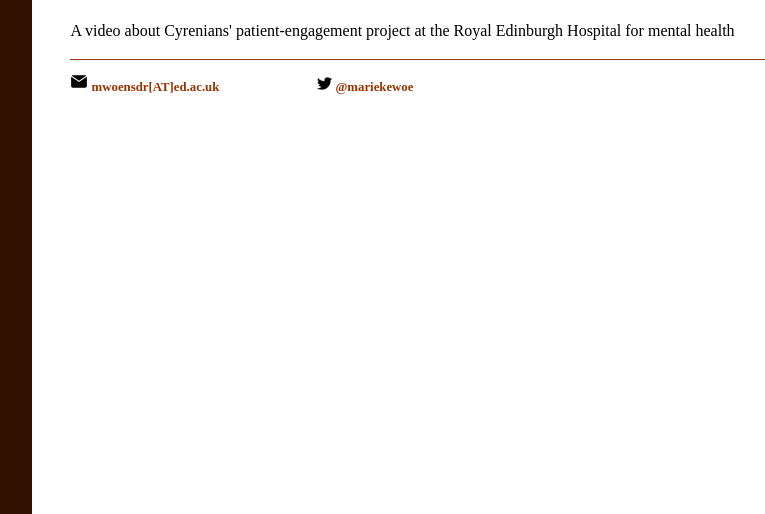
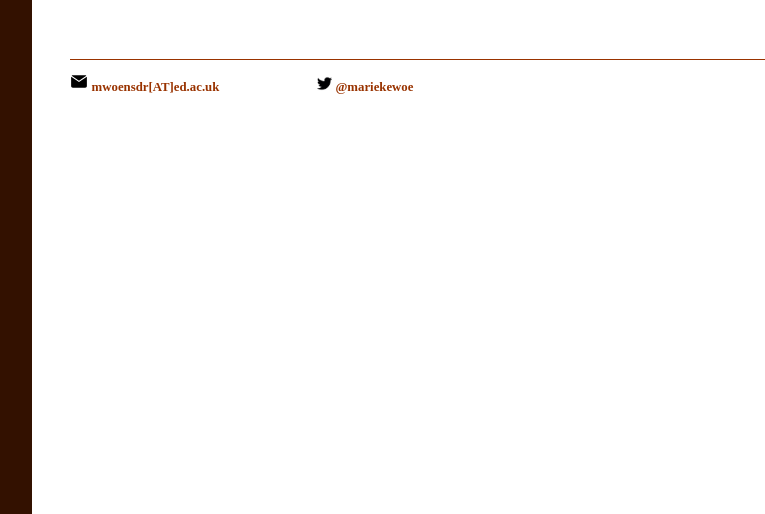
Before and after one commit to marieke-woensdregt/marieke-woensdregt.github.io, a Jekyll site: the page built from misc/index.html, in a window 1280 px wide. Shown: the part 836-1350 px from the top of the page, without its empty margins (224-989 px from the left). Built offline with Jekyll 4.4.1, drawn with Linux system fonts in a browser that asks for light colours.

Commit message:
Update index.html

```diff
--- a/misc/index.html
+++ b/misc/index.html
@@ -57,7 +57,6 @@
 		<span style="display:inline-block; width:20px;"></span>
 		<iframe width="448" height="252" src="https://www.youtube.com/embed/LaMndegBFlY" frameborder="0" allowfullscreen></iframe>
 	<p>
-	A video about Cyrenians' patient-engagement project at the Royal Edinburgh Hospital for mental health
 	<br />
 	</p>
 </div><!-- /.blurb -->
```
